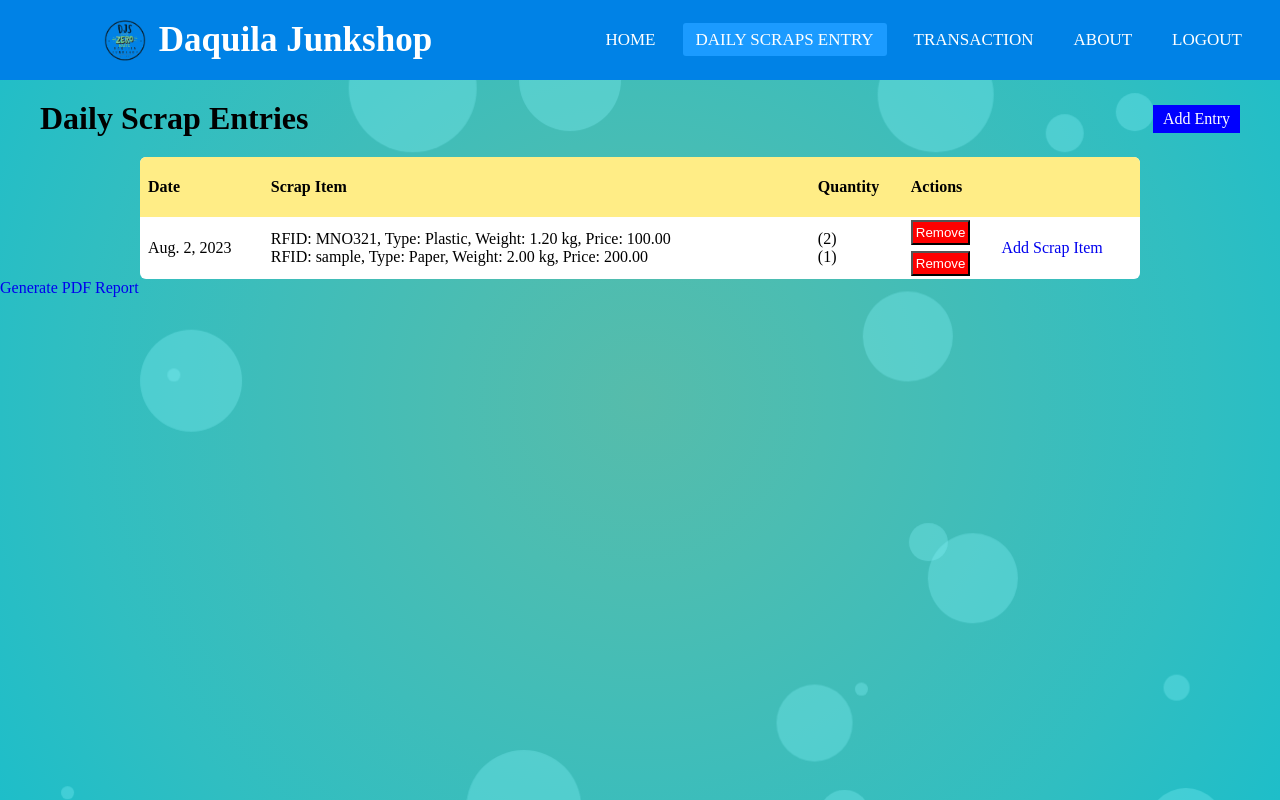
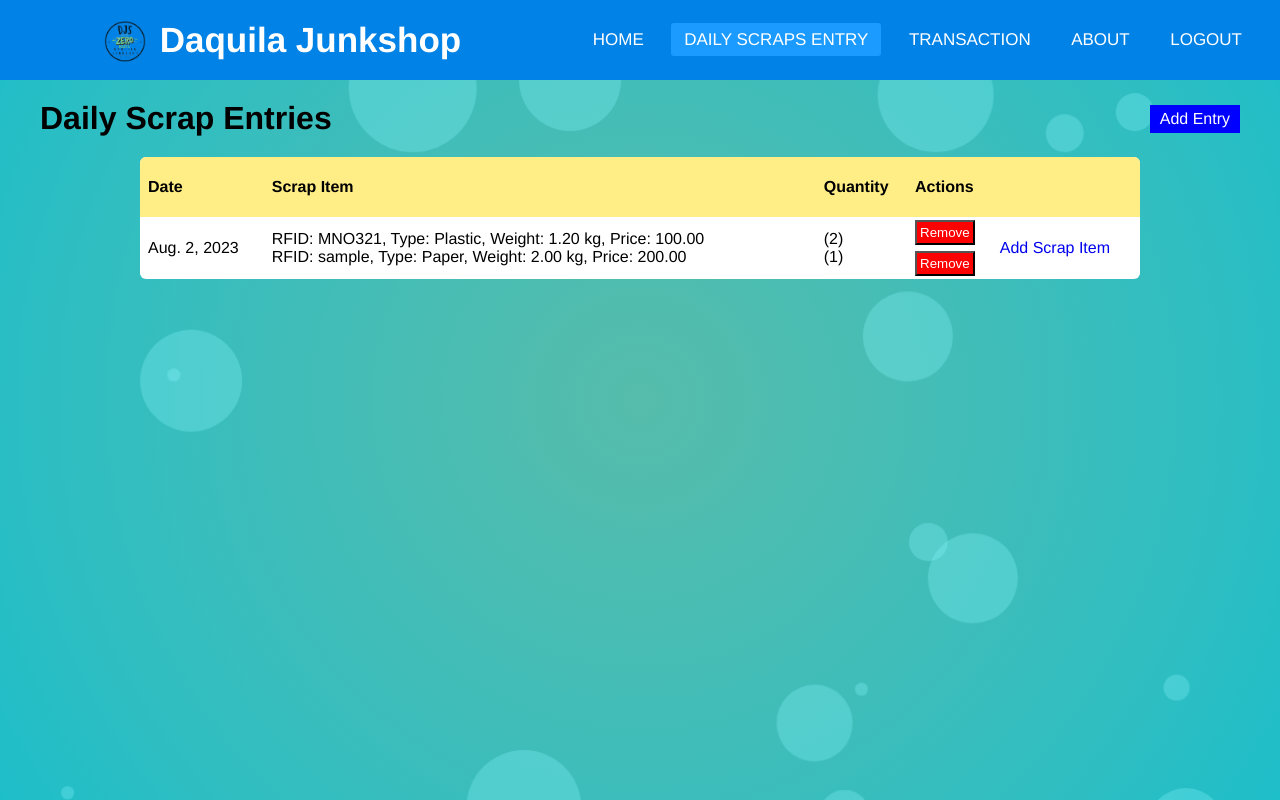
Before and after one commit to gemrey13/TPS-IM, a Django app: page /daily_scrap_table/ in a window 1280 px wide. Run offline with Django 4.2, Linux system fonts and the light colour scheme; a user stored in the database is signed in; data comes from the database, SQL or seed files in the repository; both versions use the stored data as it was after the commit.

Commit message:
Changed font

```diff
--- a/system/app1/templates/daily_scrap_table.html
+++ b/system/app1/templates/daily_scrap_table.html
@@ -45,5 +45,4 @@
     </tbody>
 <table />
 
-<a href="{% url 'generate_pdf_report' %}" class="btn btn-primary">Generate PDF Report</a>
 {% endblock content %}
--- a/system/app1/views.py
+++ b/system/app1/views.py
@@ -46,53 +46,6 @@ def transaction_report(request, transaction_id):
 
     p.showPage()
     p.save()
-
-    return response
-
-
-def generate_pdf_report(request):
-    response = HttpResponse(content_type='application/pdf')
-    response['Content-Disposition'] = 'attachment; filename="scrap_report.pdf"'
-
-    pdf = SimpleDocTemplate(response, pagesize=letter)
-
-    daily_scrap_entries = DailyScrapEntry.objects.all()
-
-    table_data = [
-        ['Date', 'price', 'Type', 'Weight (kg)', 'Quantity'],  # Header row
-    ]
-
-    for entry in daily_scrap_entries:
-        table_data.append([str(entry.date), '', '', '', ''])
-
-        scrap_entries = ScrapEntryDetail.objects.filter(daily_scrap_entry=entry)
-        for scrap_entry in scrap_entries:
-            # Add scrap item data to the table
-            table_data.append(['', str(scrap_entry.scrap_item.price),
-                               str(scrap_entry.scrap_item.scrap_type),
-                               str(scrap_entry.scrap_item.weight),
-                               str(scrap_entry.quantity)])
-
-    table_style = TableStyle([
-        ('BACKGROUND', (0, 0), (-1, 0), 'gray'),  # Header row background color
-        ('TEXTCOLOR', (0, 0), (-1, 0), 'white'),  # Header row text color
-        ('ALIGN', (0, 0), (-1, -1), 'CENTER'),  # Center-align all cells
-        ('FONTNAME', (0, 0), (-1, 0), 'Helvetica-Bold'),  # Header font
-        ('BOTTOMPADDING', (0, 0), (-1, 0), 12),  # Add padding to the header row
-        ('BOX', (0, 0), (-1, -1), 1, 'black'),  # Add borders to all cells
-        ('INNERGRID', (0, 0), (-1, -1), 0.25, 'black'),  # Add inner grid lines
-    ])
-
-    # Create the table with specified column widths
-    col_widths = [80, 120, 120, 80, 80]  # Adjust the width of each column here
-    table = Table(table_data, colWidths=col_widths)
-
-    # Apply the table style
-    table.setStyle(table_style)
-
-    # Add the table to the PDF document
-    elements = [table]
-    pdf.build(elements)
 
     return response
 
--- a/system/static/navbar.css
+++ b/system/static/navbar.css
@@ -6,7 +6,7 @@
   box-sizing: border-box;
 }
 body{
-  font-family: montserrat;
+  font-family: helvetica;
   height: 100vh;
   margin: 0;
   padding: 0;
```
Also changed, not shown: system/db.sqlite3.
